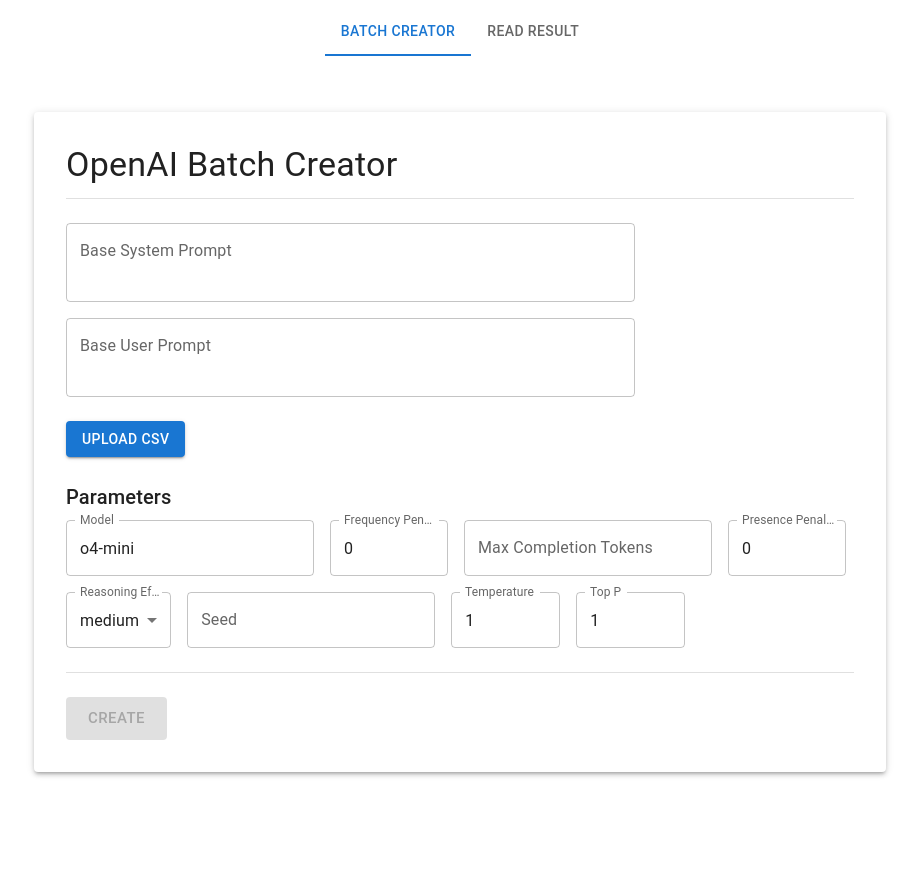
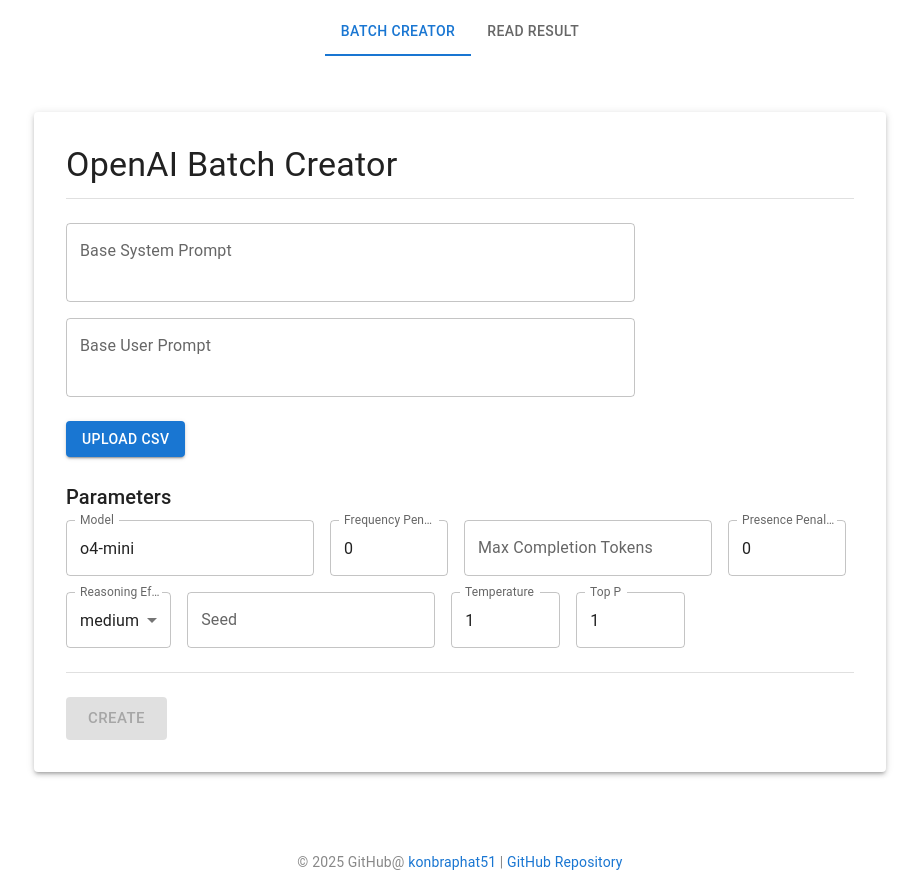
Before and after one commit to konbraphat51/OpenAiBatchCreator, a React (Vite) app: page / in a window 1280 px wide. Shown: the whole page, without its empty margins (180-1099 px from the left). Before the commit the page ends 812 px from the top, so only its background shows below. Built offline with nearby package versions, Linux system fonts and the light colour scheme.

Commit message:
copilot: footer

```diff
--- a/src/App.tsx
+++ b/src/App.tsx
@@ -1,7 +1,33 @@
 import BatchCreator from "./components/BatchCreator"
 import ResultReader from "./components/ResultReader"
-import {Tabs, Tab, Box} from "@mui/material"
+import {Tabs, Tab, Box, Typography, Link} from "@mui/material"
 import {useState} from "react"
+
+const Footer: React.FC = () => (
+	<Box sx={{mt: 6, mb: 2, textAlign: "center", color: "#888"}}>
+		<Typography variant="body2">
+			© {new Date().getFullYear()} GitHub@
+			<Link
+				href="https://github.com/konbraphat51"
+				target="_blank"
+				rel="noopener"
+				underline="hover"
+			>
+				{" "}
+				konbraphat51
+			</Link>
+			{" | "}
+			<Link
+				href="https://github.com/konbraphat51/OpenAiBatchCreator"
+				target="_blank"
+				rel="noopener"
+				underline="hover"
+			>
+				GitHub Repository
+			</Link>
+		</Typography>
+	</Box>
+)
 
 const App: React.FC = () => {
 	const [tab, setTab] = useState(0)
@@ -13,6 +39,7 @@
 			</Tabs>
 			{tab === 0 && <BatchCreator />}
 			{tab === 1 && <ResultReader />}
+			<Footer />
 		</Box>
 	)
 }
```
